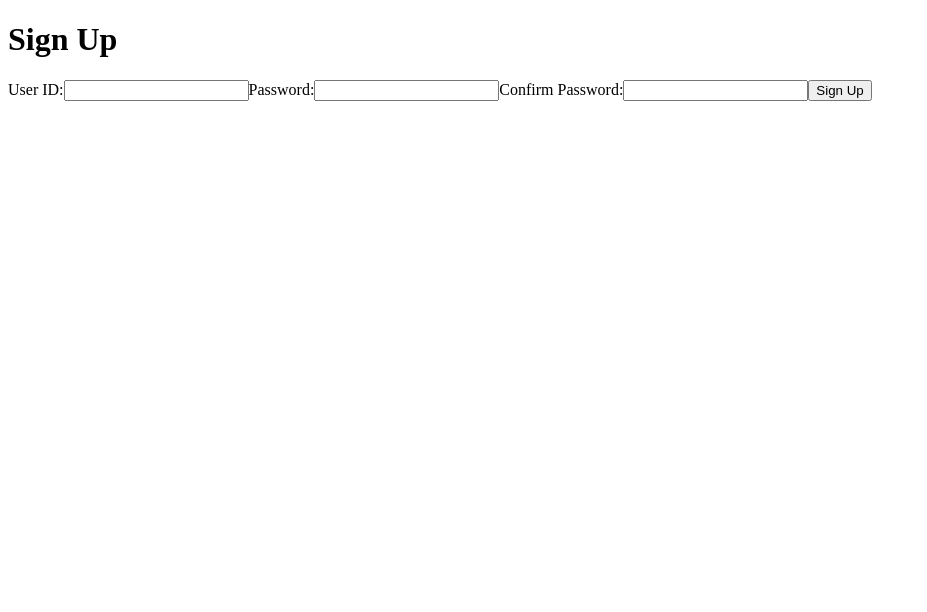
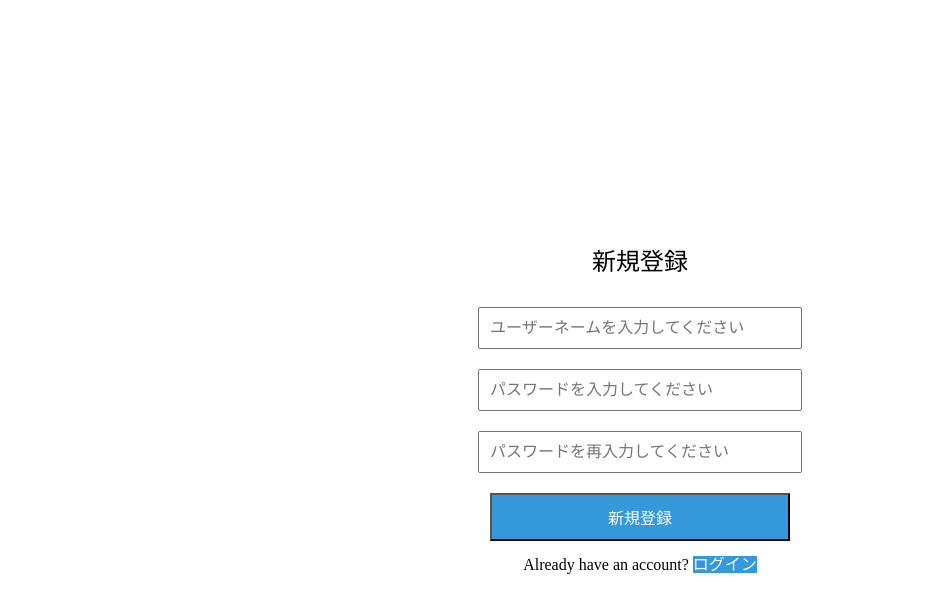
Before and after one commit to t-dounoma/training-management-tool, a Next.js app in the folder training_app/: page /signup in a window 1280 px wide. Shown: the top 612 px of the page, without its empty margins (0-927 px from the left). Built offline with nearby package versions, Linux system fonts and the light colour scheme.

Commit message:
[fix,style] login,signupページの修正
- cssの適用を行いました。
- UIの言語を日本語に修正しました。

```diff
--- /dev/null
+++ b/training_app/src/components/account/login.module.css
@@ -0,0 +1,38 @@
+.container {
+  display: flex;
+  flex-direction: column;
+  justify-content: center;
+  align-items: center;
+  height: 100vh;
+}
+
+.title {
+  font-size: 24px;
+  margin-bottom: 20px;
+}
+
+.form {
+  display: flex;
+  flex-direction: column;
+  align-items: center;
+}
+
+.input {
+  width: 300px;
+  padding: 10px;
+  margin: 10px;
+  font-size: 16px;
+}
+
+.button {
+  width: 300px;
+  padding: 10px;
+  margin: 10px;
+  font-size: 16px;
+  cursor: pointer;
+}
+
+.signup {
+  background-color: #2ecc71;
+  color: #fff;
+}
--- /dev/null
+++ b/training_app/src/components/account/signup.module.css
@@ -0,0 +1,38 @@
+.container {
+  display: flex;
+  flex-direction: column;
+  justify-content: center;
+  align-items: center;
+  height: 100vh;
+}
+
+.title {
+  font-size: 24px;
+  margin-bottom: 20px;
+}
+
+.form {
+  display: flex;
+  flex-direction: column;
+  align-items: center;
+}
+
+.input {
+  width: 300px;
+  padding: 10px;
+  margin: 10px;
+  font-size: 16px;
+}
+
+.button {
+  width: 300px;
+  padding: 10px;
+  margin: 10px;
+  font-size: 16px;
+  cursor: pointer;
+}
+
+.login {
+  background-color: #3498db;
+  color: #fff;
+}
--- a/training_app/src/pages/signup.tsx
+++ b/training_app/src/pages/signup.tsx
@@ -1,8 +1,7 @@
-// src/pages/signup.tsx
 import React, { useState } from 'react';
 import { supabase } from '../../client/supabase';
-import {isStringObject} from "util/types";
-import crypto from "crypto"; // Supabase configuration file
+import styles from '../components/account/signup.module.css';
+import crypto from "crypto";
 
 const SignupPage: React.FC = () => {
   const [userId, setUserId] = useState('');
@@ -14,6 +13,25 @@ const SignupPage: React.FC = () => {
   console.log(confirmPassword);
 
   const handleSignup = async () => {
+
+    if (password !== confirmPassword) {
+      // パスワードが一致しなかった場合
+      console.error('Passwords do not match');
+      alert("パスワードが一致しません")
+      return;
+    }
+    // パスワードは8文字以上、英数字をそれぞれ1文字以上とする
+    if (password.length < 8) {
+      console.error('Passwords is too short');
+      alert("パスワードは8文字以上で入力してください")
+      return;
+    }
+    if (!password.match(/^(?=.*?[a-z])(?=.*?\d)[a-z\d]{8,100}$/i)) {
+      console.error('Passwords is too short');
+      alert("パスワードは英数字をそれぞれ1文字以上含む必要があります")
+      return;
+    }
+
     const { data: existingUserData, error: existingUserError } = await supabase
       .from('users')
       .select('user_id')
@@ -32,30 +50,24 @@ const SignupPage: React.FC = () => {
       return;
     }
 
-    // Generate a random salt
     const salt = generateRandomSalt();
-
-    // Hash the password with the salt
     const hashedPassword = hashPassword(password, salt);
 
     console.log("push_userId",userId)
     console.log("push_password",hashedPassword)
-    // Store the user in the Supabase 'users' table
     const {error} = await supabase
       .from('users')
       .insert([{ user_id: userId, password: hashedPassword,salt:salt}]);
 
-    // Registration successful, redirect to login page
     if (error) {
 
     }else{
-      window.location.href = '/dashboard/login';
+      window.location.href = '/login';
     }
   };
 
-  // Function to generate a random salt
   const generateRandomSalt = () => {
-    const length = 16; // You can adjust the length of the salt
+    const length = 16;
     const charset = 'abcdefghijklmnopqrstuvwxyzABCDEFGHIJKLMNOPQRSTUVWXYZ0123456789';
     let result = '';
     for (let i = 0; i < length; i++) {
@@ -65,32 +77,59 @@ const SignupPage: React.FC = () => {
     return result;
   };
 
-  // Function to hash the password with the salt
   const hashPassword = (password: string, salt: string) => {
     const saltedPassword = password + salt;
     const hashedPassword = crypto
         .createHash('sha256')
         .update(saltedPassword)
         .digest('hex');
-    return hashedPassword; // This should be replaced with a secure hashing function
+    return hashedPassword;
+  };
+  const handleLogin = () => {
+    window.location.href = '/login';
   };
 
   return (
-    <div>
-      <h1>Sign Up</h1>
+    <div className={styles.container}>
+      <div className={styles.title}>新規登録</div>
+      <div className={styles.form}>
         <label>
-        User ID:
-        <input type="text" value={userId} onChange={(e) => setUserId(e.target.value)} />
+          <input
+            className={styles.input}
+            type="text"
+            placeholder="ユーザーネームを入力してください"
+            value={userId}
+            onChange={(e) => setUserId(e.target.value)}
+          />
         </label>
         <label>
-        Password:
-        <input type="password" value={password} onChange={(e) => setPassword(e.target.value)} />
+          <input
+            className={styles.input}
+            type="password"
+            placeholder="パスワードを入力してください"
+            value={password}
+            onChange={(e) => setPassword(e.target.value)}
+          />
         </label>
         <label>
-        Confirm Password:
-        <input type="password" value={confirmPassword} onChange={(e) => setConfirmPassword(e.target.value)} />
+          <input
+            className={styles.input}
+            type="password"
+            placeholder="パスワードを再入力してください"
+            value={confirmPassword}
+            onChange={(e) => setConfirmPassword(e.target.value)}
+          />
         </label>
-      <button onClick={handleSignup}>Sign Up</button>
+        <button className={`${styles.button} ${styles.login}`} onClick={handleSignup}>
+          新規登録
+        </button>
+      </div>
+      <div>
+        Already have an account?{' '}
+        <span className={styles.login} onClick={handleLogin}>
+          ログイン
+        </span>
+      </div>
     </div>
   );
 };
```
Also changed, not shown: training_app/src/pages/login.tsx (+16 -17 lines). Lines whose indentation alone changed are shown as unchanged.
